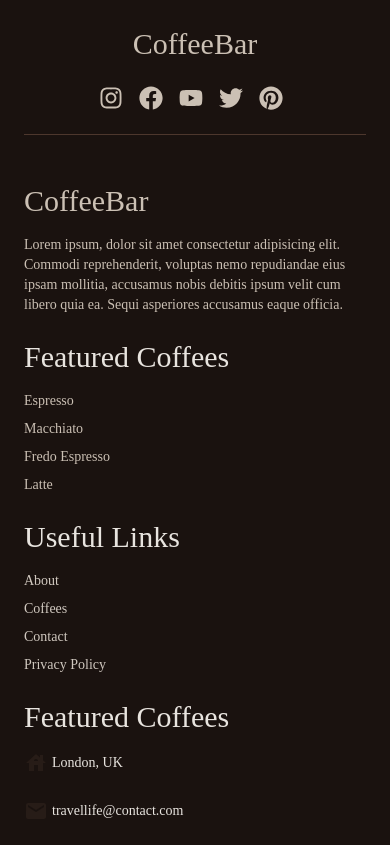
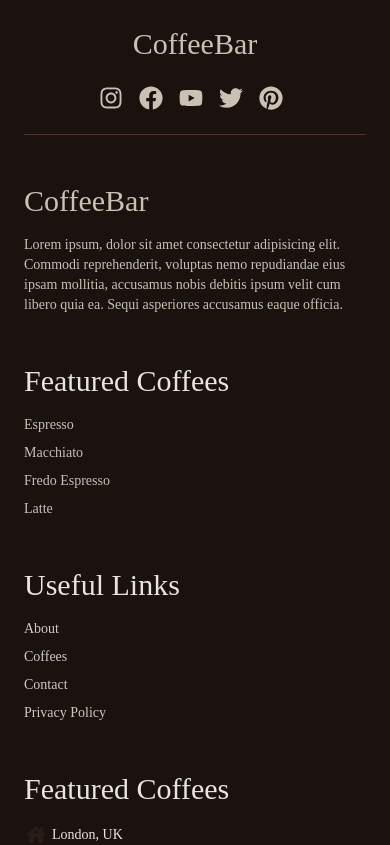
Before and after one commit to DarkoM996/coffeebar-website, a React (Vite) app: page / in a window 390 px wide. Shown: the part 7820-8665 px from the top of the page. Built offline with nearby package versions, Linux system fonts and the light colour scheme; a web font is replaced by a local one.

Commit message:
spacing adjustment

```diff
--- a/src/components/Footer.tsx
+++ b/src/components/Footer.tsx
@@ -51,7 +51,7 @@
         </div>
       </div>
       {/* More items */}
-      <div className="grid grid-cols-1 md:grid-cols-2 lg:grid-cols-4 gap-6 lg:gap-16 w-full py-12">
+      <div className="grid grid-cols-1 md:grid-cols-2 lg:grid-cols-4 gap-12 lg:gap-16 w-full py-12">
         <div className="flex flex-col justify-start items-start gap-4 sm:gap-6 lg:gap-8">
           <h4 className="text-3xl text-primary_backgroundLighterColor-500">
             CoffeeBar
```
